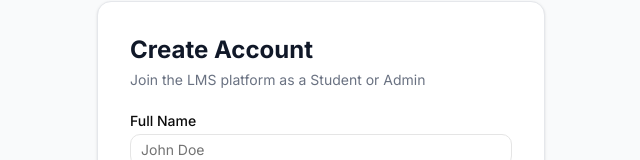
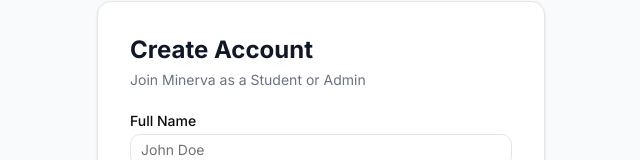
Before and after one commit to shikhar746/Learning-Management-System, a Next.js app in the folder lms/: page /register in a window 1280 px wide. Shown: the part 148-308 px from the top of the page, without its empty margins (319-959 px from the left). Built offline with nearby package versions, Linux system fonts and the light colour scheme.

Commit message:
rebrand: rename LMS Platform to Minerva across all pages, sidebar, login, register, email notifications, and metadata

```diff
--- a/lms/src/app/(auth)/login/page.js
+++ b/lms/src/app/(auth)/login/page.js
@@ -54,7 +54,7 @@ function LoginFormContent() {
     <div className="w-full max-w-md bg-white rounded-xl border border-gray-200 p-8 shadow-sm space-y-6">
       <div>
         <h1 className="text-2xl font-bold text-gray-900">Welcome Back</h1>
-        <p className="text-gray-500 text-sm mt-1">Sign in to your LMS platform account</p>
+        <p className="text-gray-500 text-sm mt-1">Sign in to your Minerva account</p>
       </div>
 
       {error && (
--- a/lms/src/app/(auth)/register/page.js
+++ b/lms/src/app/(auth)/register/page.js
@@ -50,7 +50,7 @@ export default function RegisterPage() {
       <div className="w-full max-w-md bg-white rounded-xl border border-gray-200 p-8 shadow-sm space-y-6">
         <div>
           <h1 className="text-2xl font-bold text-gray-900">Create Account</h1>
-          <p className="text-gray-500 text-sm mt-1">Join the LMS platform as a Student or Admin</p>
+          <p className="text-gray-500 text-sm mt-1">Join Minerva as a Student or Admin</p>
         </div>
 
         {error && (
--- a/lms/src/app/layout.js
+++ b/lms/src/app/layout.js
@@ -5,7 +5,7 @@ import Providers from "@/components/providers/Providers"
 const inter = Inter({ subsets: ["latin"] })
 
 export const metadata = {
-  title: "LMS Platform",
+  title: "Minerva",
   description: "Workshops, assignments, and AI-powered code review",
 }
 
--- a/lms/src/components/shared/Sidebar.js
+++ b/lms/src/components/shared/Sidebar.js
@@ -29,7 +29,7 @@ export default function Sidebar({ role, user }) {
     <aside className="w-64 h-screen sticky top-0 shrink-0 overflow-hidden bg-white dark:bg-gray-900 border-r border-gray-200 dark:border-gray-800 flex flex-col transition-colors select-none">
       <div className="p-6 border-b border-gray-200 dark:border-gray-800 flex items-center justify-between">
         <div>
-          <h2 className="text-lg font-semibold text-gray-900 dark:text-gray-100">LMS Platform</h2>
+          <h2 className="text-lg font-semibold text-gray-900 dark:text-gray-100">Minerva</h2>
           <span className="text-xs text-gray-500 dark:text-gray-400 capitalize">{role} portal</span>
         </div>
       </div>
--- a/lms/src/services/notificationService.js
+++ b/lms/src/services/notificationService.js
@@ -37,7 +37,7 @@ export async function sendAssignmentNotification(assignment, studentEmails = [])
   if (transport) {
     try {
       await transport.sendMail({
-        from: process.env.SMTP_FROM || '"LMS Platform" <noreply@lms.com>',
+        from: process.env.SMTP_FROM || '"Minerva" <noreply@minerva.dev>',
         to: studentEmails.join(", "),
         subject,
         html,
@@ -76,7 +76,7 @@ export async function sendGradeNotification(submission, studentEmail) {
   if (transport) {
     try {
       await transport.sendMail({
-        from: process.env.SMTP_FROM || '"LMS Platform" <noreply@lms.com>',
+        from: process.env.SMTP_FROM || '"Minerva" <noreply@minerva.dev>',
         to: studentEmail,
         subject,
         html,
```
